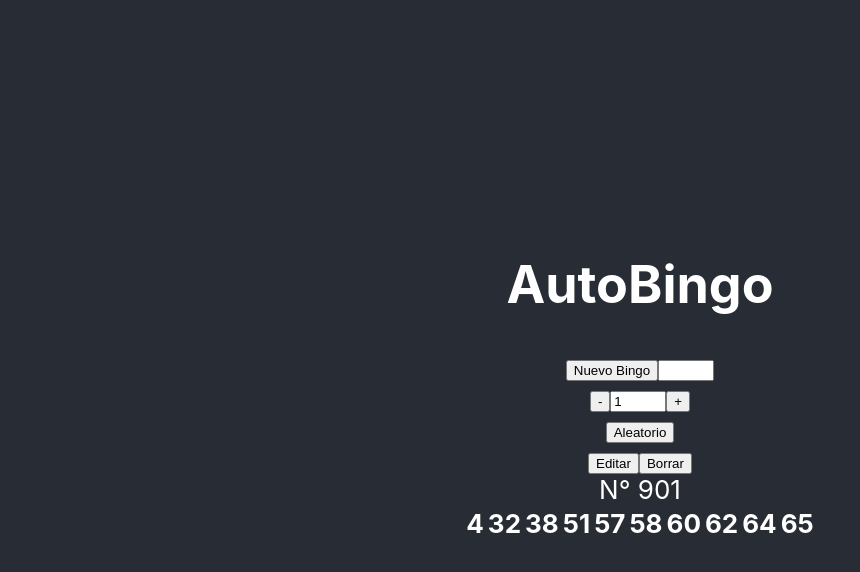
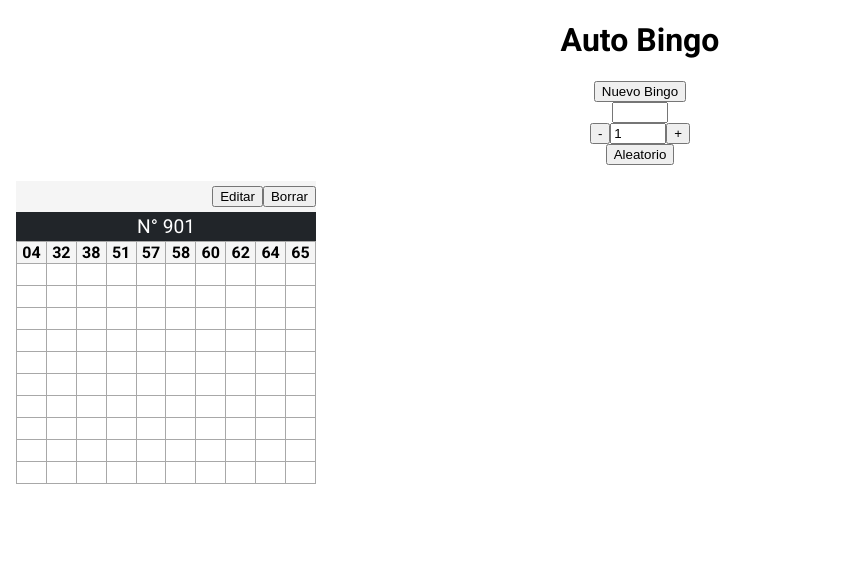
Before and after one commit to JIVitian/React-Auto-Bingo, a React (Create React App) app: page / in a window 1280 px wide. Both pictures are taken after a click on the button "Aleatorio". Shown: the top 572 px of the page, without its empty margins (0-860 px from the left). Built offline with nearby package versions, Linux system fonts and the light colour scheme.

Commit message:
Grid is working + Roboto Font added

```diff
--- a/public/index.html
+++ b/public/index.html
@@ -2,19 +2,34 @@
 <html lang="en">
   <head>
     <meta charset="utf-8" />
-    <link rel="icon" href="%PUBLIC_URL%/favicon.ico" />
-    <meta name="viewport" content="width=device-width, initial-scale=1" />
-    <meta name="theme-color" content="#000000" />
+    <link
+      rel="icon"
+      href="%PUBLIC_URL%/favicon.ico"
+    />
+    <meta
+      name="viewport"
+      content="width=device-width, initial-scale=1"
+    />
+    <meta
+      name="theme-color"
+      content="#000000"
+    />
     <meta
       name="description"
       content="Web site created using create-react-app"
     />
-    <link rel="apple-touch-icon" href="%PUBLIC_URL%/logo192.png" />
+    <link
+      rel="apple-touch-icon"
+      href="%PUBLIC_URL%/logo192.png"
+    />
     <!--
       manifest.json provides metadata used when your web app is installed on a
       user's mobile device or desktop. See https://developers.google.com/web/fundamentals/web-app-manifest/
     -->
-    <link rel="manifest" href="%PUBLIC_URL%/manifest.json" />
+    <link
+      rel="manifest"
+      href="%PUBLIC_URL%/manifest.json"
+    />
     <!--
       Notice the use of %PUBLIC_URL% in the tags above.
       It will be replaced with the URL of the `public` folder during the build.
@@ -24,6 +39,19 @@
       work correctly both with client-side routing and a non-root public URL.
       Learn how to configure a non-root public URL by running `npm run build`.
     -->
+    <link
+      rel="preconnect"
+      href="https://fonts.googleapis.com"
+    />
+    <link
+      rel="preconnect"
+      href="https://fonts.gstatic.com"
+      crossorigin
+    />
+    <link
+      href="https://fonts.googleapis.com/css2?family=Roboto:ital,wght@0,100;0,300;0,400;0,500;0,700;0,900;1,100;1,300;1,400;1,500;1,700;1,900&display=swap"
+      rel="stylesheet"
+    />
     <title>React App</title>
   </head>
   <body>
--- a/src/App.js
+++ b/src/App.js
@@ -2,14 +2,7 @@ import './App.css';
 import AutoBingo from './components/AutoBingo';
 
 function App() {
-  return (
-    <div className="App">
-      <header className="App-header">
-        <h1>AutoBingo</h1>
-        <AutoBingo />
-      </header>
-    </div>
-  );
+  return <AutoBingo />;
 }
 
 export default App;
--- a/src/components/AutoBingo.js
+++ b/src/components/AutoBingo.js
@@ -1,9 +1,13 @@
 import { useEffect, useState } from 'react';
+import { ThemeProvider } from 'styled-components';
 import BallInput from './BallInput';
 import Bingo from './Bingo';
 import NewBingoModal from './NewBingoModal';
 import RandomBingoButton from './RandomBingoButtom';
 import RoundCounter from './RoundCounter';
+import Grid from './styled/Grid';
+import Main from './styled/Main';
+import theme from './styled/Theme';
 
 const AutoBingo = () => {
   const [round, setRound] = useState(1);
@@ -60,7 +64,9 @@ const AutoBingo = () => {
   }, [ball]);
 
   return (
-    <section>
+    <ThemeProvider theme={theme}>
+      <Main>
+        <h1>Auto Bingo</h1>
         <button onClick={() => setShowModal(true)}>Nuevo Bingo</button>
         {showModal && (
           <NewBingoModal
@@ -83,6 +89,7 @@ const AutoBingo = () => {
           bingosList={bingosList}
           handleNewBingo={addNewBingo}
         />
+        <Grid>
           {bingosList.map(({ bingoId, numbers, grid }) => (
             <Bingo
               key={bingoId}
@@ -95,7 +102,9 @@ const AutoBingo = () => {
               onEdit={handleEditBingo}
             />
           ))}
-    </section>
+        </Grid>
+      </Main>
+    </ThemeProvider>
   );
 };
 
--- a/src/components/Bingo.js
+++ b/src/components/Bingo.js
@@ -1,18 +1,23 @@
+import BingoHeader from './styled/Bingo/BingoHeader';
+import BingoTable from './styled/Bingo/BingoTable';
+
 const Bingo = ({ bingoId, numbers, grid, onDelete, onEdit }) => {
   return (
-    <>
-      <div>
+    <article>
+      <BingoHeader>
         <button onClick={() => onEdit({ bingoId, numbers, grid })}>
           Editar
         </button>
         <button onClick={() => onDelete(bingoId)}>Borrar</button>
-      </div>
-      <table id={bingoId}>
+      </BingoHeader>
+      <BingoTable id={bingoId}>
         <caption>N° {bingoId}</caption>
         <thead>
           <tr>
             {numbers.map((number, index) => (
-              <th key={index}>{number}</th>
+              <th key={`${bingoId}-${index}`}>
+                {number.toString().padStart(2, '0')}
+              </th>
             ))}
           </tr>
         </thead>
@@ -20,13 +25,13 @@ const Bingo = ({ bingoId, numbers, grid, onDelete, onEdit }) => {
           {grid.map((row, rowId) => (
             <tr key={rowId}>
               {row.map((cell, cellId) => (
-                <td key={cellId}>{cell ? 'X' : ''}</td>
+                <td key={cellId}>{cell ? 'X' : '\u00A0'}</td>
               ))}
             </tr>
           ))}
         </tbody>
-      </table>
-    </>
+      </BingoTable>
+    </article>
   );
 };
 
--- /dev/null
+++ b/src/components/styled/Bingo/BingoHeader.js
@@ -0,0 +1,11 @@
+import styled from 'styled-components';
+
+const BingoHeader = styled.header`
+  display: flex;
+  justify-content: end;
+  align-items: center;
+  padding: 5px 0;
+  background-color: #f5f5f5;
+`;
+
+export default BingoHeader
--- /dev/null
+++ b/src/components/styled/Bingo/BingoTable.js
@@ -0,0 +1,35 @@
+import styled from "styled-components";
+
+const BingoTable = styled.table`
+    border-collapse: collapse;
+    border: 1px solid #a8a8a8;
+    margin: 0 auto;
+    width: 100%;
+    caption-side: top;
+    caption {
+        font-size: 1.2rem;
+        padding: .2rem 0;
+        /* font-weight: bold; */
+        background-color: #212529;
+        color: #ffffff;
+    }
+    thead {
+        tr {
+            th {
+                background: #f5f5f5;
+                border: 1px solid #a8a8a8;
+                text-align: center;
+            }
+        }
+    }
+    tbody {
+        tr {
+            td {
+                border: 1px solid #a8a8a8;
+                text-align: center;
+            }
+        }
+    }
+`;
+
+export default BingoTable;
--- /dev/null
+++ b/src/components/styled/Grid.js
@@ -0,0 +1,12 @@
+import styled from 'styled-components';
+
+const Grid = styled.section`
+  width: 100%;
+  padding: 1rem 0;
+  display: grid;
+  grid-template-columns: repeat(auto-fill, minmax(300px, 1fr));
+  grid-gap: 1rem;
+  grid-auto-rows: minmax(100px, auto);
+`;
+
+export default Grid;
--- /dev/null
+++ b/src/components/styled/Main.js
@@ -0,0 +1,14 @@
+import styled from 'styled-components';
+
+const Main = styled.main`
+  width: 100%;
+  box-sizing: border-box;
+  margin: 0 auto;
+  padding: 0 1rem;
+  display: flex;
+  flex-direction: column;
+  align-items: center;
+  justify-content: center;
+`;
+
+export default Main;
--- /dev/null
+++ b/src/components/styled/Theme.js
@@ -0,0 +1,5 @@
+const theme = {
+  main: 'mediumseagreen',
+};
+
+export default theme;
--- a/src/index.css
+++ b/src/index.css
@@ -1,8 +1,6 @@
 body {
   margin: 0;
-  font-family: -apple-system, BlinkMacSystemFont, 'Segoe UI', 'Roboto', 'Oxygen',
-    'Ubuntu', 'Cantarell', 'Fira Sans', 'Droid Sans', 'Helvetica Neue',
-    sans-serif;
+  font-family: 'Roboto';
   -webkit-font-smoothing: antialiased;
   -moz-osx-font-smoothing: grayscale;
 }
```
Also changed, not shown: src/components/constants/global-styles.js (added, +9 -0 lines), src/components/styled/Navbar.js (added). Lines whose indentation alone changed are shown as unchanged.
